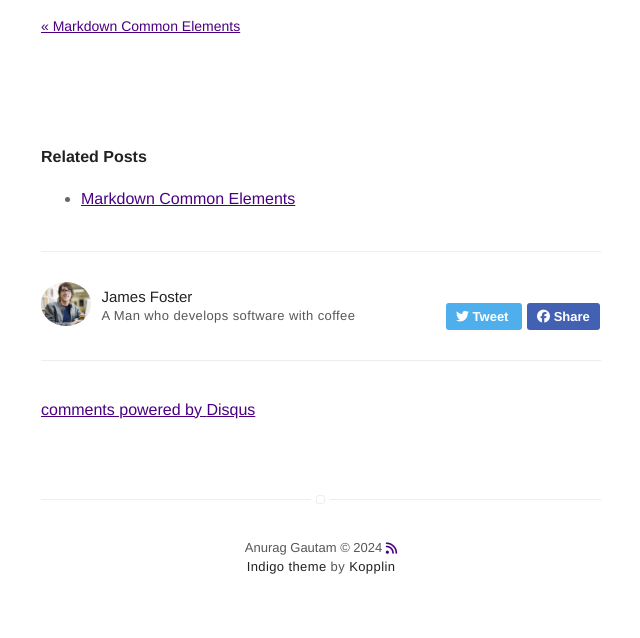
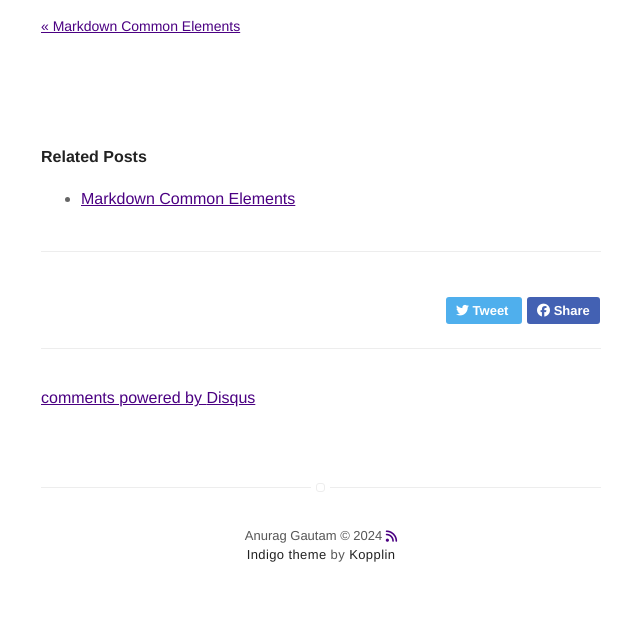
Before and after one commit to angautam/angautam.github.io, a Jekyll site: the page built from _posts/2015-02-24-markdown-extra-components.markdown, in a window 1280 px wide. Shown: the part 5690-6328 px from the top of the page, without its empty margins (319-959 px from the left). Built offline with Jekyll 4.4.1, drawn with Linux system fonts in a browser that asks for light colours; nearby versions of some CDN libraries; comment, search, counter and statistics services are not loaded.

Commit message:
set theme to auto

```diff
--- a/_config.yml
+++ b/_config.yml
@@ -12,7 +12,7 @@
 
 # your site color theme, true for dark theme,
 # false to light theme, auto to switch with system.
-dark-theme: false
+dark-theme: auto
 
 # If you want to include your resume, set to true
 # and specify source (external or local).
@@ -48,12 +48,6 @@
     external-image: false
     picture: assets/images/profile.jpg
     twitter: johndoe
-  jamesfoster:
-    name: James Foster
-    bio: A Man who develops software with coffee
-    external-image: false
-    picture: assets/images/james.jpg
-    twitter: jamesfoster
 
 # do you want a larger site? change the option below
 # options: [normal, large] | default: normal
```
